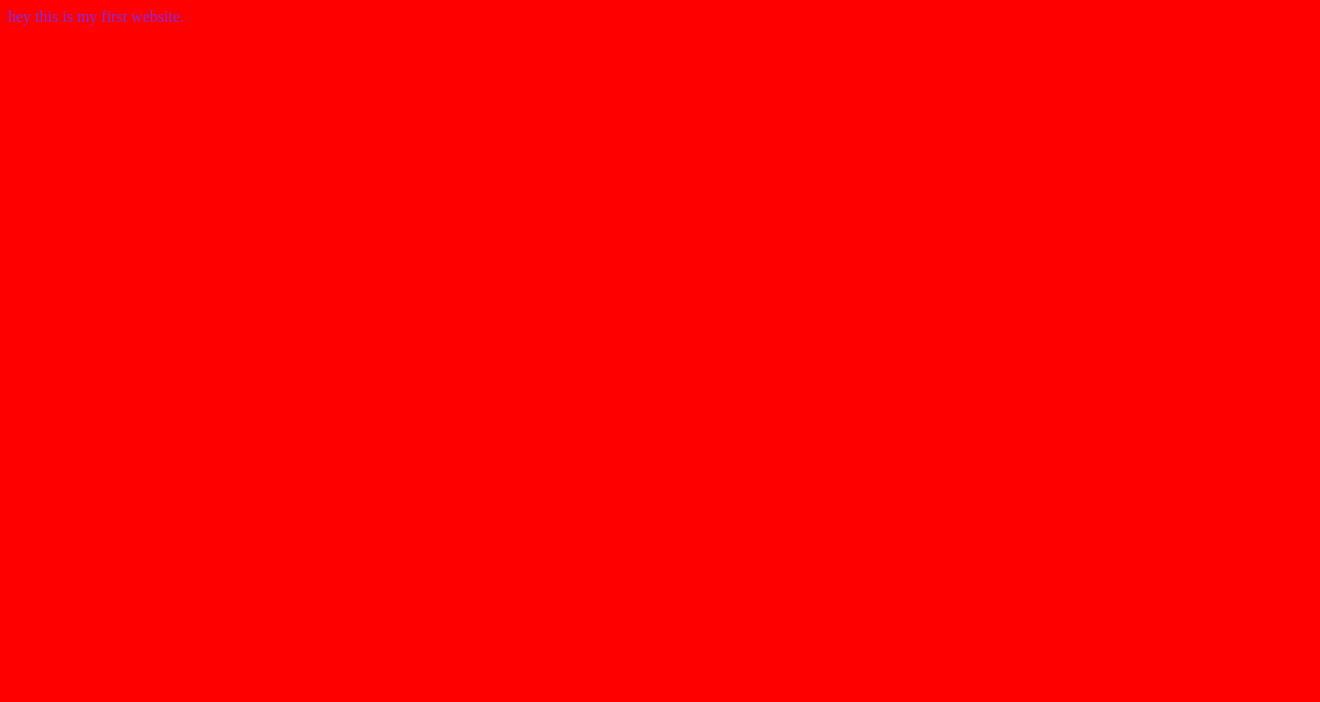
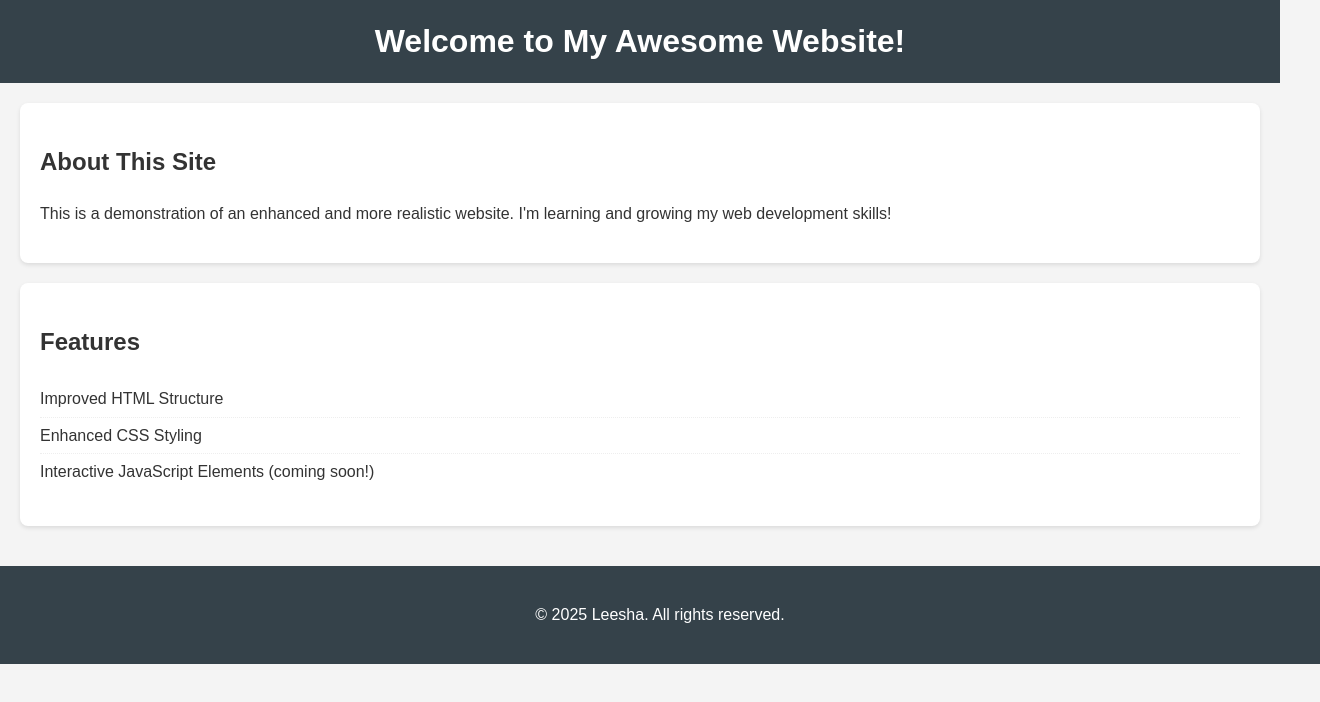
Before and after one commit to leeeshart/My-Wed-development-journey, a plain HTML site: page index.html in a window 1280 px wide. Shown: the whole page, 1320 px wide, since content can reach past the window. Drawn offline with Linux system fonts and the light colour scheme.

Commit message:
Enhance website structure and styling

```diff
--- a/index.html
+++ b/index.html
@@ -3,11 +3,30 @@
 <head>
     <meta charset="UTF-8">
     <meta name="viewport" content="width=device-width, initial-scale=1.0">
-    <title>leesha website</title>
+    <title>Leesha's Awesome Website</title>
     <link rel="stylesheet" href="style.css">
 </head>
 <body>
- hey this is my first website.
+    <header>
+        <h1>Welcome to My Awesome Website!</h1>
+    </header>
+    <main>
+        <section id="intro">
+            <h2>About This Site</h2>
+            <p>This is a demonstration of an enhanced and more realistic website. I'm learning and growing my web development skills!</p>
+        </section>
+        <section id="features">
+            <h2>Features</h2>
+            <ul>
+                <li>Improved HTML Structure</li>
+                <li>Enhanced CSS Styling</li>
+                <li>Interactive JavaScript Elements (coming soon!)</li>
+            </ul>
+        </section>
+    </main>
+    <footer>
+        <p>&copy; 2025 Leesha. All rights reserved.</p>
+    </footer>
  <script src="script.js"></script>
 </body>
 </html>
--- a/style.css
+++ b/style.css
@@ -1,4 +1,67 @@
-body{
-    background-color: red;
-    color: blueviolet;
+/* filepath: /workspaces/My-Wed-development-journey/style.css */
+body {
+    font-family: Arial, sans-serif;
+    margin: 0;
+    padding: 0;
+    background-color: #f4f4f4;
+    color: #333;
+    line-height: 1.6;
 }
+
+header {
+    background-color: #35424a;
+    color: #ffffff;
+    padding: 1rem 0;
+    text-align: center;
+}
+
+header h1 {
+    margin: 0;
+}
+
+main {
+    padding: 20px;
+    overflow: auto; /* Clear floats */
+}
+
+#intro, #features {
+    background: #ffffff;
+    margin-bottom: 20px;
+    padding: 20px;
+    border-radius: 8px;
+    box-shadow: 0 2px 4px rgba(0,0,0,0.1);
+}
+
+#features ul {
+    list-style: none;
+    padding: 0;
+}
+
+#features ul li {
+    padding: 5px 0;
+    border-bottom: 1px #eee dotted;
+}
+
+#features ul li:last-child {
+    border-bottom: none;
+}
+
+footer {
+    text-align: center;
+    padding: 20px;
+    background-color: #35424a;
+    color: #ffffff;
+    position: relative; /* Changed from fixed to relative for better flow */
+    bottom: 0;
+    width: 100%;
+}
+
+/* Responsive Design */
+@media(max-width: 768px){
+    header h1 {
+        font-size: 1.5rem;
+    }
+    main {
+        padding: 10px;
+    }
+}
```
